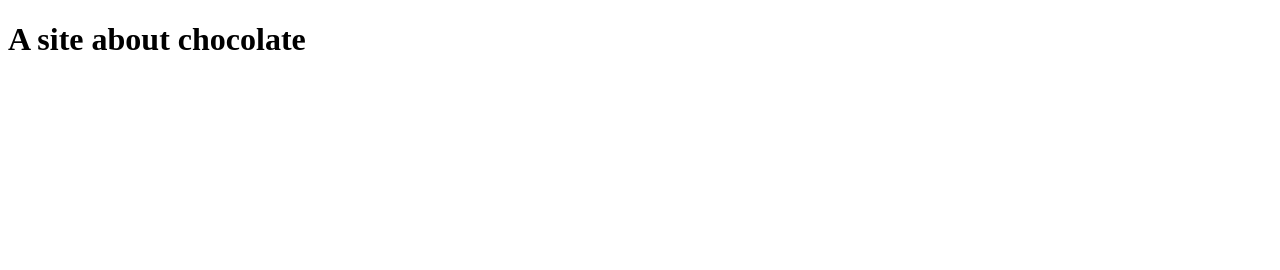
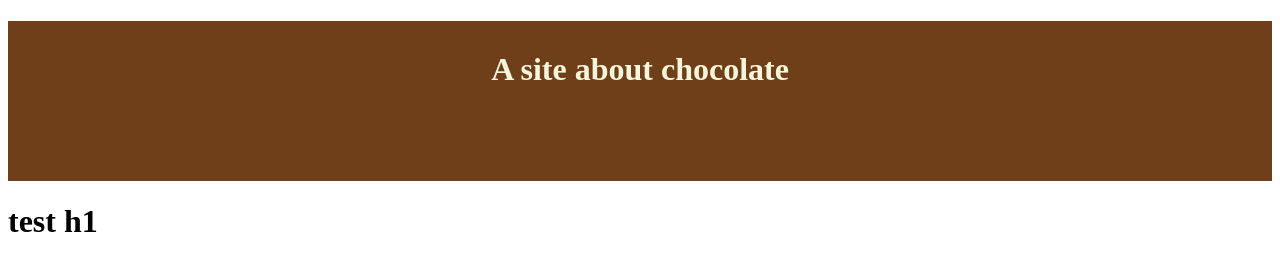
Before and after one commit to dukaani/AnitaWEB2GitTest, a plain HTML site: page index.html in a window 1280 px wide. Drawn offline with Linux system fonts and the light colour scheme.

Commit message:
add new comment

```diff
--- a/index.html
+++ b/index.html
@@ -6,10 +6,14 @@
     <meta name="viewport" content="width=device-width, initial-scale=1.0">
     <meta http-equiv="X-UA-Compatible" content="ie=edge">
     <title>Choco home</title>
+    <link rel="stylesheet" type="text/css" href="CSS/mystyles.css">
 </head>
 
 <body>
-    <h1>A site about chocolate</h1>
+    <div class="jumbotron">
+        <h1>A site about chocolate</h1>
+    </div>
+    <h1>test h1</h1>
 </body>
 
 </html>
```
